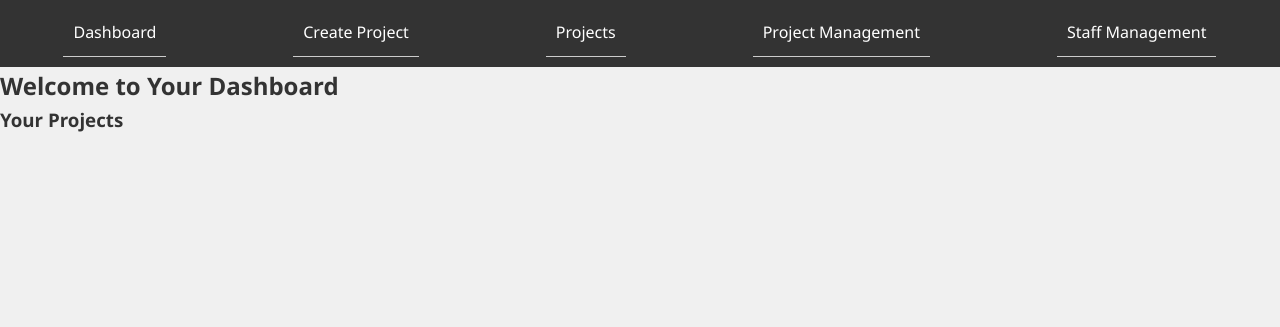
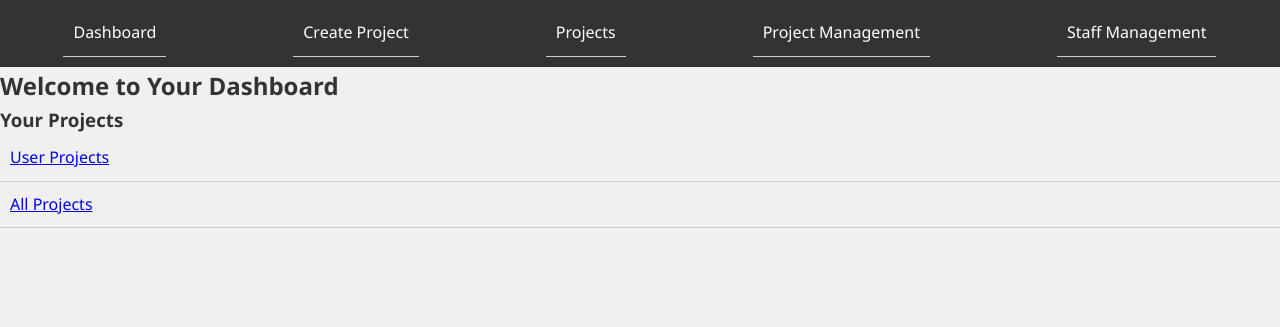
Before and after one commit to BreathXV/project-management, a Flask app: page /dashboard in a window 1280 px wide. Shown: the top 327 px of the page. Run offline with Flask 3, Linux system fonts and the light colour scheme; the visitor is signed in with stand-in values (Sample User, id 1); data comes from the database, SQL or seed files in the repository; parts of the project's set-up code (start-up, migrations or seed data) failed here and were passed over.

Commit message:
Update v1.1

```diff
--- a/Breath Development/templates/dashboard.html
+++ b/Breath Development/templates/dashboard.html
@@ -11,4 +11,8 @@
       </li>
     {% endfor %}
   </ul>
+
+  <!-- Link to the 'Projects' page with the 'project_type' parameter -->
+  <li><a href="{{ url_for('projects', project_type='user') }}">User Projects</a></li>
+  <li><a href="{{ url_for('projects', project_type='all') }}">All Projects</a></li>
 {% endblock %}
```
Also changed, not shown: 7 other files.
